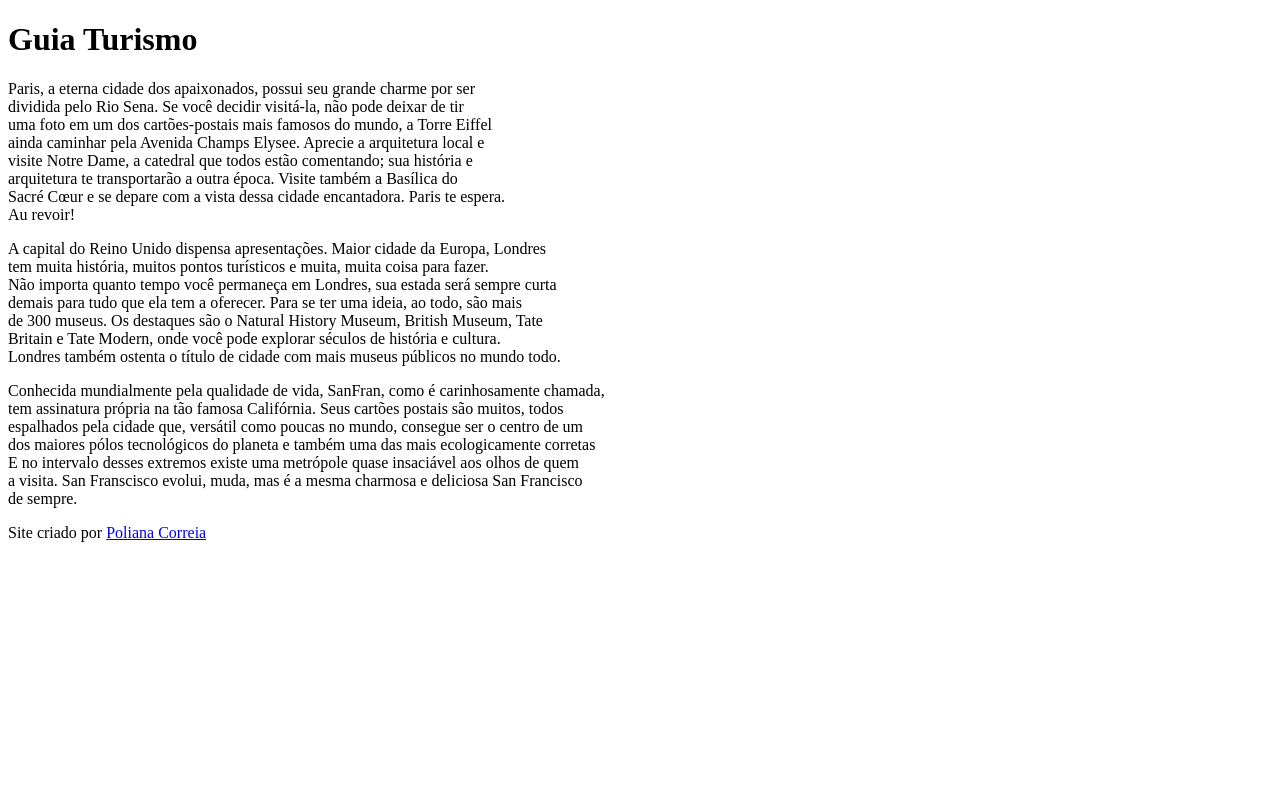
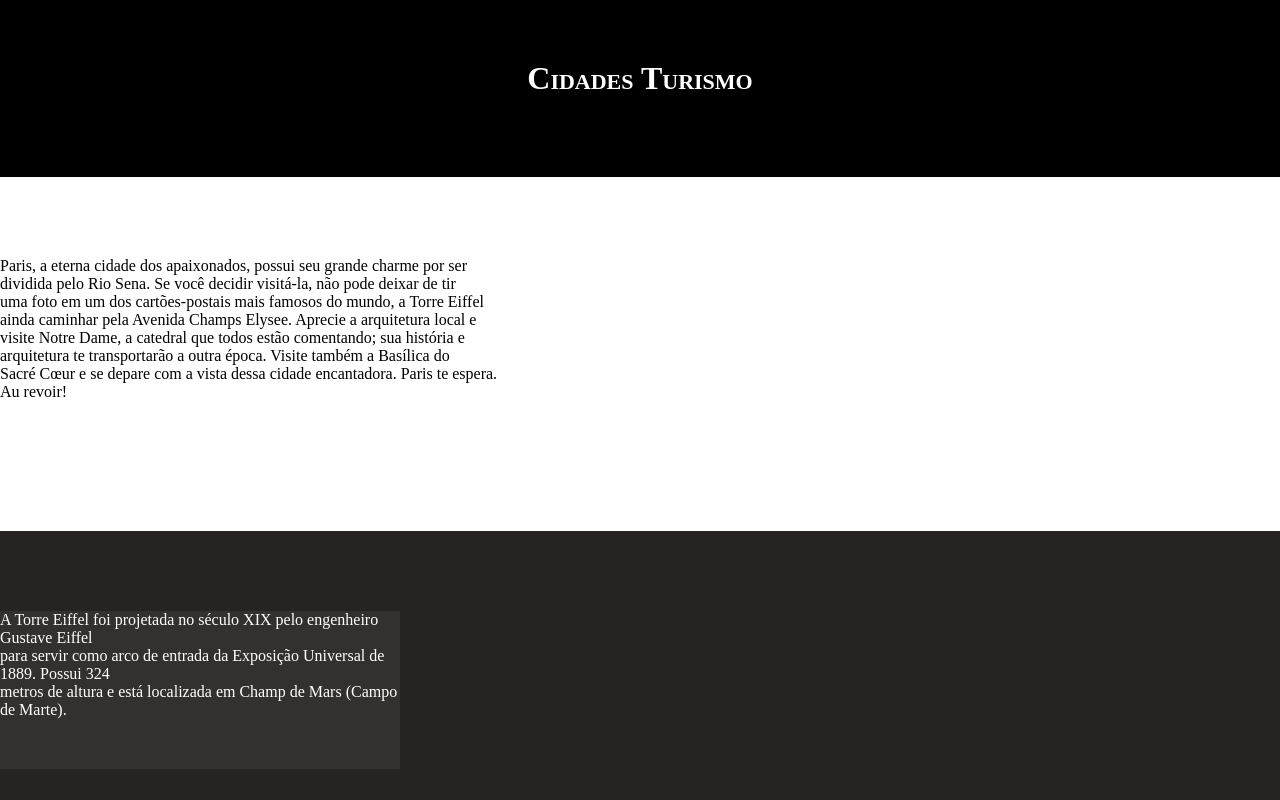
Before and after one commit to Poliana-Correia/Projeto-Parallax, a plain HTML site: page index.html in a window 1280 px wide. Shown: the top 800 px of the page. Drawn offline with Linux system fonts and the light colour scheme.

Commit message:
atualizei estilos de textos e blocos

```diff
--- a/index.html
+++ b/index.html
@@ -12,11 +12,11 @@
 <body>
 
     <header>
-        <h1>Guia Turismo</h1>
+        <h1>Cidades Turismo</h1>
     </header>
 
     <main>
-        <section>
+        <section class="normal">
             <p>
                 Paris, a eterna cidade dos apaixonados, possui seu grande charme por ser <br>
                 dividida pelo Rio Sena. Se você decidir visitá-la, não pode deixar de tir <br>
@@ -29,7 +29,15 @@
             </p>
         </section>
 
-        <section>
+        <section class="images">
+            <p>
+                A Torre Eiffel foi projetada no século XIX pelo engenheiro Gustave Eiffel <br>
+                para servir como arco de entrada da Exposição Universal de 1889. Possui 324 <br>
+                metros de altura e está localizada em Champ de Mars (Campo de Marte).<br>
+            </p>
+        </section>
+
+        <section class="normal">
             <p>
                 A capital do Reino Unido dispensa apresentações. Maior cidade da Europa, Londres <br>
                 tem muita história, muitos pontos turísticos e muita, muita coisa para fazer. <br>
@@ -37,10 +45,19 @@
                 demais para tudo que ela tem a oferecer. Para se ter uma ideia, ao todo, são mais<br>
                 de 300 museus. Os destaques são o Natural History Museum, British Museum, Tate <br>
                 Britain e Tate Modern, onde você pode explorar séculos de história e cultura. <br>
-                Londres também ostenta o título de cidade com mais museus públicos no mundo todo.<br>
+                Londres também ostenta o título de cidade com mais museus públicos no mundo todo.
             </p>
         </section>
-        <section>
+
+        <section class="images">
+            <p>
+                A famosa cabine telefônica de Londres é um dos ícones da cidade. Reconhecida em <br>
+                todo mundo, a primeira curiosidade a respeito desse símbolo londrino é que o <br>
+                design dela foi inspirado em um mausoléu.
+            </p>
+        </section>
+
+        <section class="normal">
             <p>
                 Conhecida mundialmente pela qualidade de vida, SanFran, como é carinhosamente chamada, <br>
                 tem assinatura própria na tão famosa Califórnia. Seus cartões postais são muitos, todos<br>
@@ -49,6 +66,14 @@
                 E no intervalo desses extremos existe uma metrópole quase insaciável aos olhos de quem <br>
                 a visita. San Franscisco evolui, muda, mas é a mesma charmosa e deliciosa San Francisco<br>
                 de sempre.
+            </p>
+        </section>
+
+        <section class="images">
+            <p>
+                San Francisco é uma cidade com diversas belezas naturais e arquitetônicas mas o que mais <br>
+                fascina é a mistura entre os dois. A cidade é composta por muitas colinas que dão um <br>
+                charme especial a cidade juntamente com as casinhas de estilo vitoriano.
             </p>
         </section>
 
--- a/style.css
+++ b/style.css
@@ -0,0 +1,79 @@
+/* Global --------- */
+
+* {
+    margin: 0px;
+    padding: 0px;
+}
+
+html, body {
+    min-height: 100vh;
+    background-color: darkgray;
+}
+
+:root {
+    --purple: rgb(155, 61, 155);
+}
+
+/* Header ---------- */
+
+header {
+    background-color: black;
+    color: white;
+    text-align: center;
+}
+
+header, h1 {
+    padding: 30px;
+    font-variant: small-caps;
+}
+
+header, p {
+    padding-bottom: 50px;
+}
+
+/* Main ----------- */
+
+section {
+    padding-top: 10vh;
+    padding-bottom: 10vh;
+}
+
+section.normal {
+    background-color: white;
+    color: black;
+}
+
+section.images {
+    background-color: rgb(39, 35, 35);
+    color: white;
+}
+
+section.images > p {
+    width: 400px;
+    background-color: rgb(53, 48, 48);
+}
+
+
+/* Footer --------- */
+
+footer {
+    background-color: black;
+    color: white;
+
+    display: flex;
+    text-align: center;
+    justify-content: center;
+
+    height: 20px;
+    padding: 5px;
+}
+
+footer a {
+    color: var(--purple);
+    text-decoration: none;
+    font-weight: bolder;
+}
+
+footer a:hover {
+    text-decoration: underline;
+}
```
